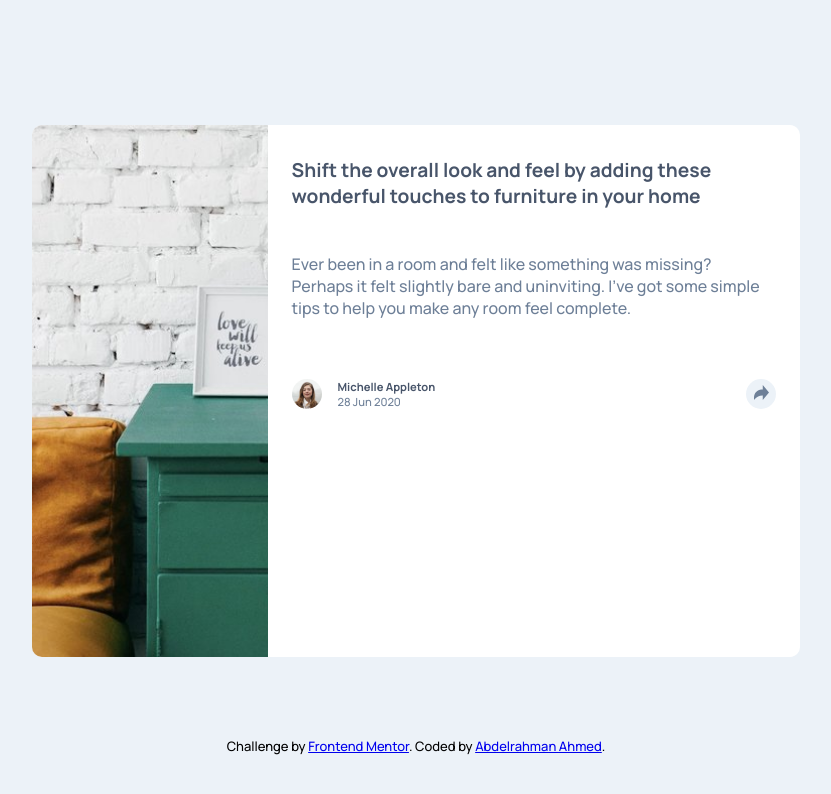
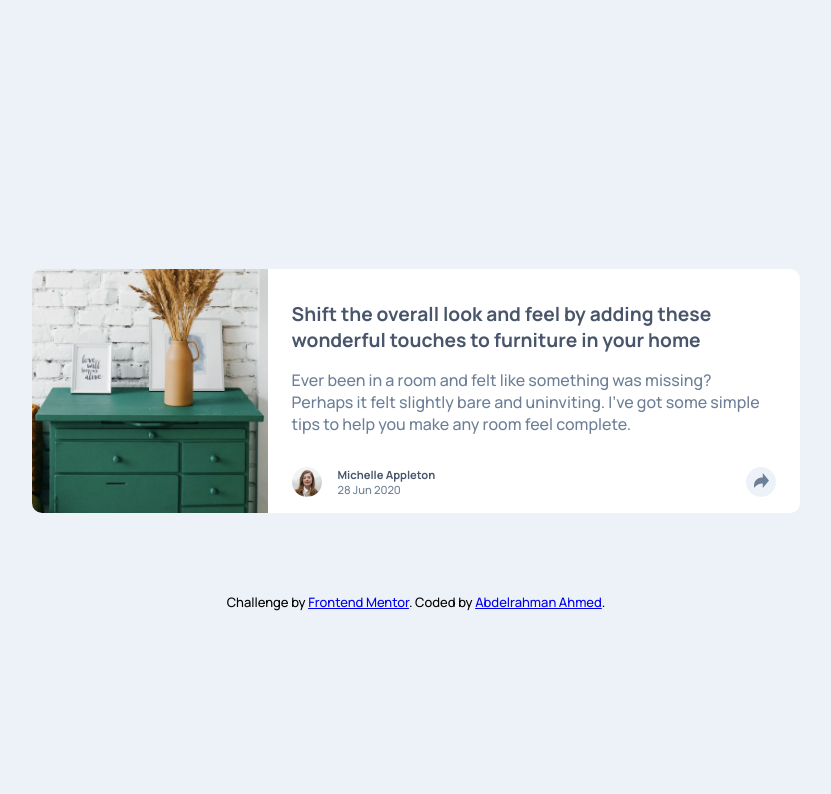
Before and after one commit to a-ahmed151/article-preview-component-master, a plain HTML site: page index.html in a window 1280 px wide. Shown: the whole page, without its empty margins (224-1055 px from the left). Drawn offline with Linux system fonts and the light colour scheme.

Commit message:
fixed issue with the code not working with firefox

```diff
--- a/app.js
+++ b/app.js
@@ -56,5 +56,6 @@ function updatePositionShareBox(){
         shareBox.style.top = `${shareBtn.getBoundingClientRect().top - shareBox.getBoundingClientRect().height - 20}px`
         shareBox.style.left = `${shareBtn.getBoundingClientRect().left - shareBox.getBoundingClientRect().width /2}px`
     }
+}
 
-}
+window.addEventListener("resize",()=>{location.reload(); return;});
--- a/style.css
+++ b/style.css
@@ -4,10 +4,6 @@
     padding: 0;
     box-sizing: border-box;
     font-family: "Manrope", sans-serif;;
-}
-
-a{
-
 }
 
 /* Varibale decalertaions */
@@ -172,9 +168,8 @@ body {
         height: 100%;
     }
     .furniture img {
-        width: auto;
-        height: 100%;
-        min-height: 300px;
+        object-fit: cover;
+        height: inherit;
     }
     .description{
         max-height: 300px;
```
